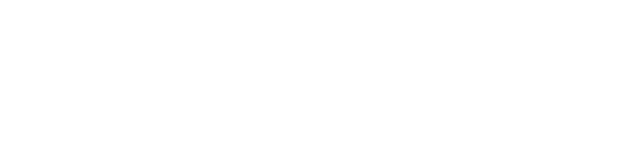
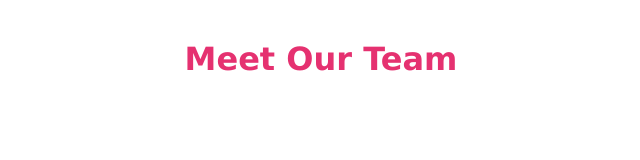
Before and after one commit to ElyPoli/html-css-float-cards, a plain HTML site: page index.html in a window 1280 px wide. Shown: the whole page, without its empty margins (319-959 px from the left). Drawn offline with Linux system fonts and the light colour scheme.

Commit message:
add header

```diff
--- a/css/style.css
+++ b/css/style.css
@@ -3,3 +3,20 @@
     padding: 0;
     box-sizing: border-box;
 }
+
+body {
+    font-family:Verdana, Geneva, Tahoma, sans-serif;
+}
+
+h1 {
+    color: #e53170;
+    text-align: center;
+    margin-top: 40px;
+    font-weight: bold;
+}
+
+.centered {
+    margin-left: auto;
+    margin-right: auto;
+    max-width: 1500px;
+}
--- a/index.html
+++ b/index.html
@@ -2,9 +2,14 @@
 <html lang="en">
     <head>
         <meta charset="UTF-8">
+        <link rel="stylesheet" href="css/style.css">
         <title>Esercizio 6: Floating Cards</title>
     </head>
     <body>
+        <!-- Title -->
+        <header class="centered">
+            <h1>Meet Our Team</h1>
+        </header>
 
     </body>
 </html>
```
